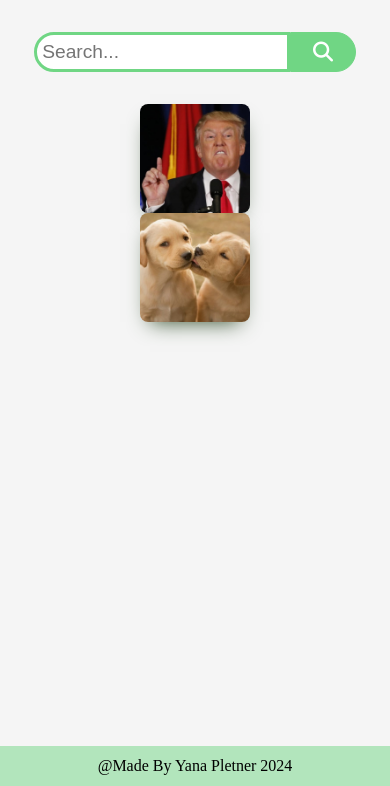
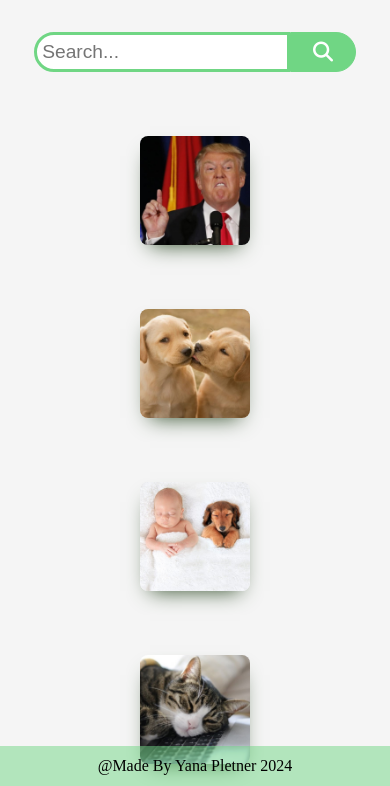
Before and after one commit to YanaPletner/memegen-Project, a plain HTML site: page index.html in a window 390 px wide. Shown: the part 58-844 px from the top of the page. Drawn offline with Linux system fonts and the light colour scheme.

Commit message:
Add style

```diff
--- a/js/gallery.controller.js
+++ b/js/gallery.controller.js
@@ -1,12 +1,16 @@
 "use strict"
 
 let gElGallery
-let gCurrImgId
+let gMaxMemes = 43
 
 function renderGallery() {
     gElGallery = document.querySelector('.gallery-container')
-    gElGallery.innerHTML = "<img src='meme-imgs/1.jpg' class='id-1.jpg' onclick='onImgSelect(this)'>"
-    gElGallery.innerHTML += "<img src='meme-imgs/2.jpg' class='id-2.jpg' onclick='onImgSelect(this)'>"
+    gElGallery.innerHTML = ""
+    for (let i = 1; i < gMaxMemes; i++) {
+        gElGallery.innerHTML += `<img src='meme-imgs/${i}.jpg' onclick='onImgSelect(this)'></img>`
+    }
+    // gElGallery.innerHTML = "<img src='meme-imgs/1.jpg' class='id-1.jpg' onclick='onImgSelect(this)'>"
+    // gElGallery.innerHTML += "<img src='meme-imgs/2.jpg' class='id-2.jpg' onclick='onImgSelect(this)'>"
 }
 
 function onImgSelect(elImg) {
--- a/js/meme.controller.js
+++ b/js/meme.controller.js
@@ -40,6 +40,8 @@ function renderTxtLines() {
 
         const textWidth = gCtx.measureText(txt).width
         setTxtLineWidth(textWidth, idx)
+
+        // const clickedSize = size+10
         // renderRectAroundText(idx)
         // renderMeme()
     })
@@ -135,6 +137,8 @@ function onTxtLineClick(ev) {
 
         if (clickedX >= topLeftX && clickedX <= topRightX && clickedX >= bottomLeftX && clickedX <= bottomRightX &&
             clickedY >= topLeftY && clickedY <= topRightY && clickedY >= bottomLeftY && clickedY <= bottomRightY) {
+
+
             setSelectedTxtLineIdx(idx)
             renderTxtLineInInput()
             return
--- a/style/components/footer.css
+++ b/style/components/footer.css
@@ -3,7 +3,7 @@
 }
 
 footer {
-    position: absolute;
+    position: fixed;
     bottom: 0;
     right: 0;
     left: 0;
--- a/style/components/gallery.css
+++ b/style/components/gallery.css
@@ -21,6 +21,7 @@ body {
 
 .gallery-container>img {
     width: 80%;
+    margin-block: 2em;
     cursor: pointer;
     border-radius: 0.5em;
     box-shadow: 0px 10px 20px -10px var(--shadow);
--- a/style/setup/mq.css
+++ b/style/setup/mq.css
@@ -59,16 +59,17 @@
 
     .meme-editor form {
         flex-direction: column;
-        padding-block-start: 5em;
+        padding-block-start: .5em;
 
     }
 
     .canvas-container {
+        /* padding-block: 2em; */
         justify-content: start;
     }
 
     .meme-editor .controls {
-        margin-block-start: 3em;
+        margin-block-start: 1em;
     }
 }
 
```
